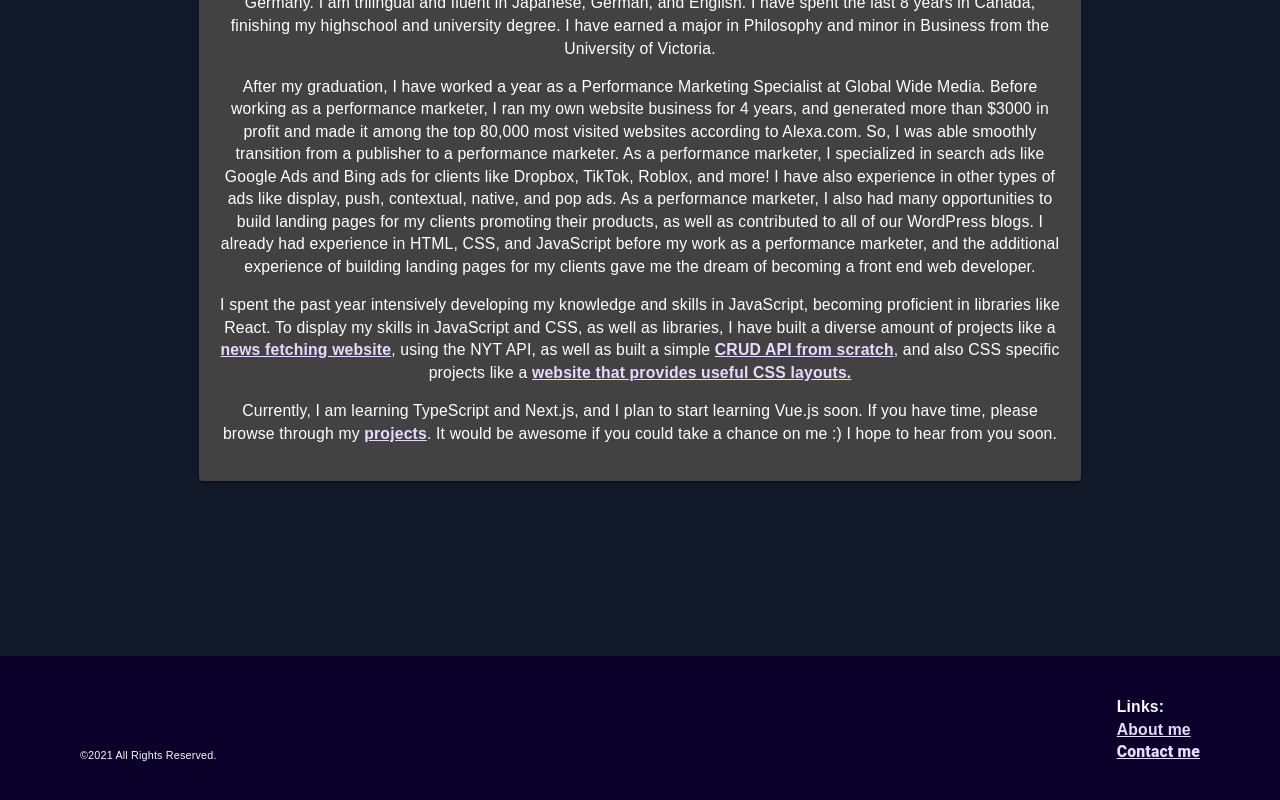
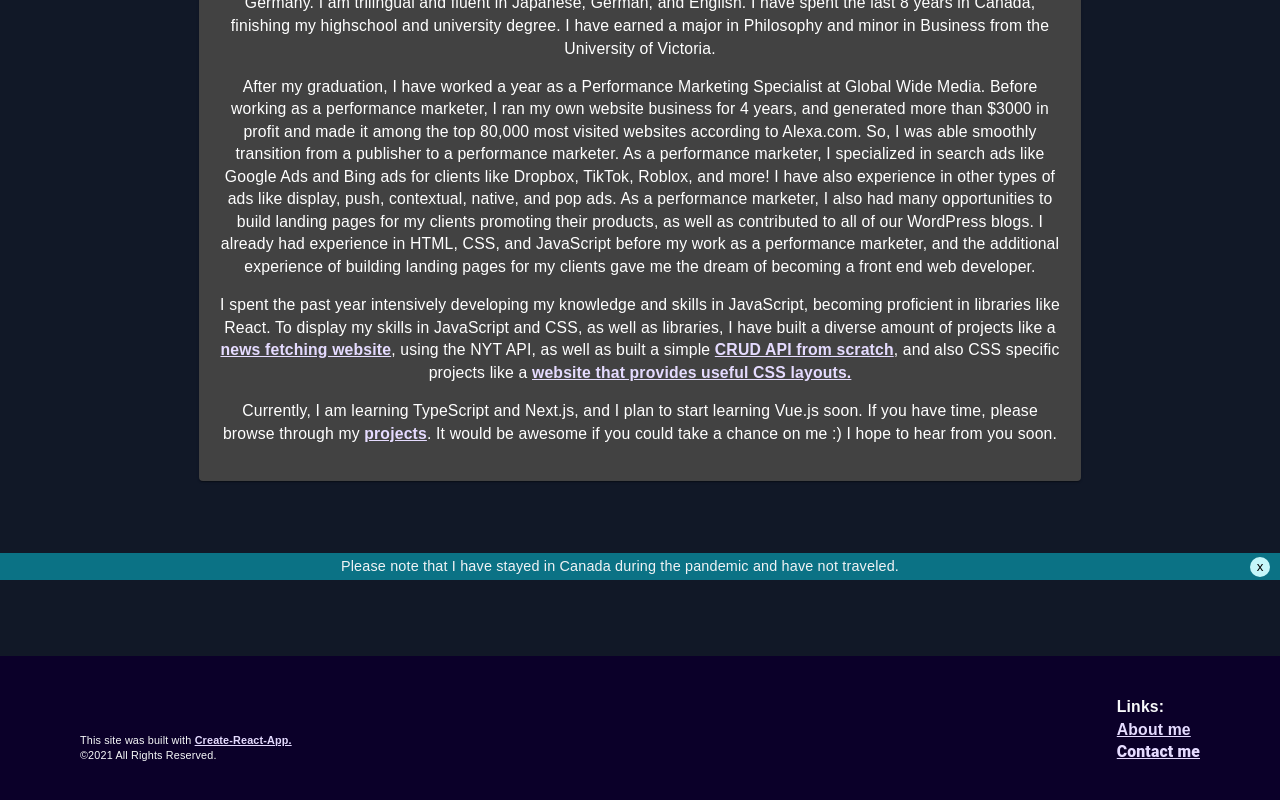
Before and after one commit to YutaMoriJP/Portfolio, a React (Create React App) app: page /about in a window 1280 px wide. Shown: the part 220-1020 px from the top of the page. Built offline with nearby package versions, Linux system fonts and the light colour scheme.

Commit message:
numerous updates from container fix, notice component moved to layout, updates to Image component - lazy load change

```diff
--- a/package.json
+++ b/package.json
@@ -14,6 +14,7 @@
     "react-dom": "^17.0.2",
     "react-helmet": "^6.1.0",
     "react-lazy-load-image-component": "^1.5.1",
+    "react-lazyload": "^3.2.0",
     "react-router-dom": "^5.2.0",
     "react-scripts": "4.0.3",
     "react-syntax-highlighter": "^15.4.3",
--- a/src/Components/Image/Image.js
+++ b/src/Components/Image/Image.js
@@ -7,18 +7,24 @@ const ImageStyled = styled(LazyLoadImage)`
   width: ${props => props.width || "300px"};
   height: ${props => props.height || "200px"};
 `;
-
 const Image = ({
   src = placeholder,
-  alt = "not found image",
+  alt = "image not found",
   width,
   height,
 }) => {
+  const ref = React.useRef();
   const handleError = event => {
     event.target.src = placeholder;
   };
+  React.useLayoutEffect(() => {
+    if (!ref.current.src) {
+      ref.current.src = placeholder;
+    }
+  }, []);
   return (
     <ImageStyled
+      ref={ref}
       src={src}
       alt={alt}
       width={width}
--- a/src/Components/Layout/Footer/FooterStyled.js
+++ b/src/Components/Layout/Footer/FooterStyled.js
@@ -23,8 +23,9 @@ const Footer = styled.footer`
 
 export const Left = styled.article`
   display: flex;
-  justify-content: flex-start;
-  align-items: flex-end;
+  flex-direction: column;
+  justify-content: flex-end;
+  align-items: flex-start;
   font-size: 0.6rem;
   > * {
     margin: 0;
--- a/src/Components/Layout/Footer/index.js
+++ b/src/Components/Layout/Footer/index.js
@@ -9,6 +9,15 @@ const Footer = () => {
   return (
     <Wrapper>
       <Left>
+        <p>
+          This site was built with{" "}
+          <TextLink
+            href="https://create-react-app.dev/docs/getting-started/"
+            target="_blank"
+          >
+            Create-React-App.
+          </TextLink>
+        </p>
         <p>&#169;2021 All Rights Reserved.</p>
       </Left>
       <Right>
--- a/src/Components/Layout/Layout.js
+++ b/src/Components/Layout/Layout.js
@@ -3,16 +3,18 @@ import Navbar from "./Navbar";
 import Footer from "./Footer/index";
 import Container from "@material-ui/core/Container";
 import useStyle from "../../GlobalStyle/useStyle";
+import Notice from "../Notice/Notice";
 
 const Layout = ({ children }) => {
   const classes = useStyle();
   return (
     <>
       <Navbar />
-      <Container className={classes.container} maxWidth="xl" fixed>
+      <Container className={classes.container} maxWidth="xl">
         <main>{children}</main>
       </Container>
       <Footer />
+      <Notice />
     </>
   );
 };
--- a/src/Pages/Home.js
+++ b/src/Pages/Home.js
@@ -1,4 +1,4 @@
-import React, { lazy } from "react";
+import React from "react";
 import Helmet from "react-helmet";
 import StyledHome from "../StyledComponent/StyledHome";
 import { Title as HomeTitle, More } from "../StyledComponent/StyledHome";
@@ -8,8 +8,6 @@ import Project from "./Project";
 import Text, { NormalText } from "../Components/Animation/Text";
 import { Zoom } from "react-awesome-reveal";
 import StyledLink from "../StyledComponent/StyledLink";
-
-const Notice = lazy(() => import("../Components/Notice/Notice"));
 
 const RemovedLater = () => {
   const [val, setVal] = React.useState("");
@@ -116,17 +114,7 @@ export const Home = () => {
         </More>
       </StyledHome>
       <Project />
-      <Notice />
     </>
   );
 };
-/*
-<a href="#project" aria-label="Move down to Project page" onClick={handleHashClick}>
-            <Zoom effect="bounce" triggerOnce delay={200}>
-              <IconButton aria-label="Move down to Project page">
-                <ExpandMoreIcon />
-              </IconButton>
-            </Zoom>
-          </a>
-*/
 export default Home;
--- a/src/Pages/Project.js
+++ b/src/Pages/Project.js
@@ -38,7 +38,7 @@ const Project = () => {
                 options={options}
                 position="right"
               /> */}
-              <Grid container spacing={5} justify="center">
+              <Grid container spacing={3} justify="center">
                 {filterFunc(projects).map(project => (
                   <Card
                     header={project.name}
--- a/src/data/project.js
+++ b/src/data/project.js
@@ -25,7 +25,7 @@ const projects = [
       {
         title: "CRUD API Description:",
         content:
-          "So far, this is the only Full Stack app in my portfolio. I used Express.js as the server to handle incoming requests from the frontend of my app, and data for the API is stored in. This is a simple CRUD API that allows users to build a “User Profile” with data like `Name`, `Username`, and `Age`. They can send a POST request to create a new user profile, send a PUT request to update the user profile they created, send a DELETE request to delete the user profile they created, as well as simply send a GET request to retrieve all the user profiles that are stored in the database (maximum 3), or fetch specific users by ID. For the frontend, I used React JS and deployed it with Netlify, while the backend was deployed with Heroku.",
+          "So far, this is the only Full Stack app in my portfolio. I used Express.js as my server to handle incoming requests from the frontend of my app, and MongoDB for the database to store the API data. This is a simple CRUD API that allows users to build a “User Profile” with data like `Name`, `Username`, and `Age`. They can send a POST request to create a new user profile, send a PUT request to update the user profile they created, send a DELETE request to delete the user profile they created, as well as simply send a GET request to retrieve all the user profiles that are stored in the database (maximum 3), or fetch specific users by ID. The created user profile is deleted from the database after 10 minutes. For the frontend, I used React JS and deployed it to Netlify, while the backend was deployed to Heroku.",
       },
     ],
     tags: [
--- a/src/data/skills.js
+++ b/src/data/skills.js
@@ -142,7 +142,7 @@ const languages = [
   {
     header: "JavaScript (ES6)",
     language:
-      "Template Literals, Shorthand Property Names, Arrow Functions, Destructuring. Parameter Defaults, Rest/Spread, ESModules, Ternaries, Array Methods, Object Methods, IIFE, RegEx, Nullish Coalescing Operator, Optional Chaining, Promises, async/await etc.",
+      "Template Literals, Shorthand Property Names, Arrow Functions, JavaScript Classes, Functinaly Programming, Destructuring. Parameter Defaults, Rest/Spread, ESModules, Ternaries, Array Methods, Object Methods, IIFE, RegEx, Nullish Coalescing Operator, Optional Chaining, Promises, async/await etc.",
     experience: "3 years",
     id: uuidv4(),
   },
```
Also changed, not shown: 2 other files (tests, documents, lock files or other folders).
